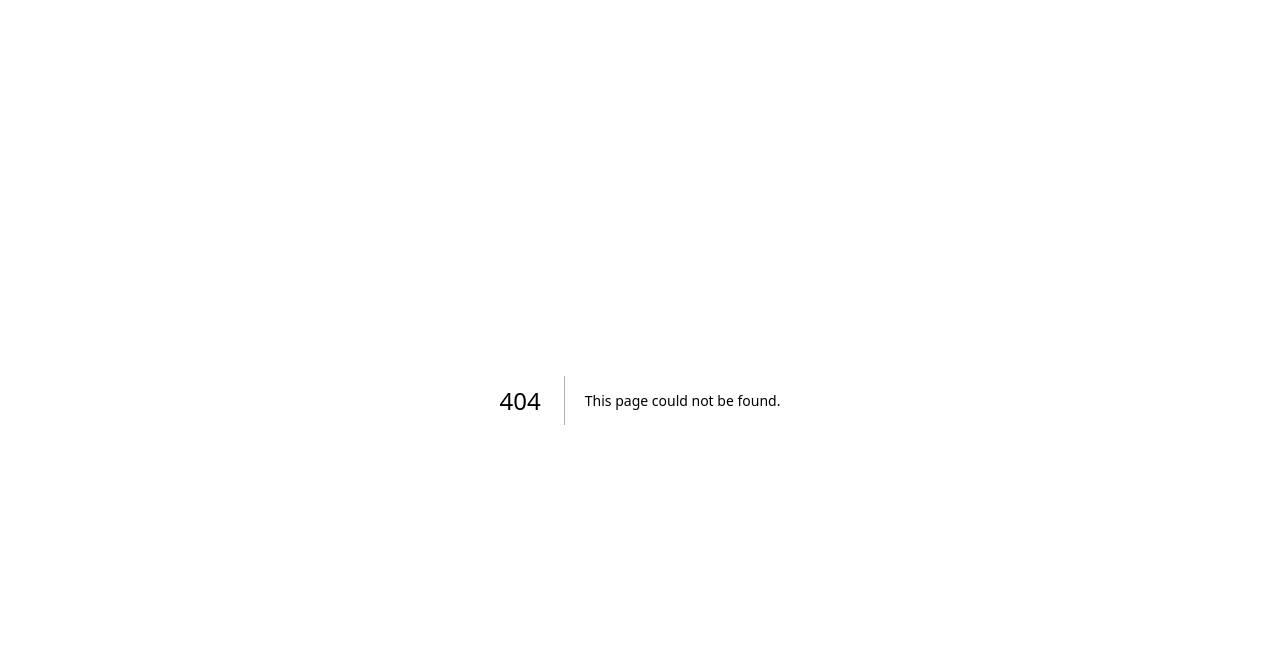
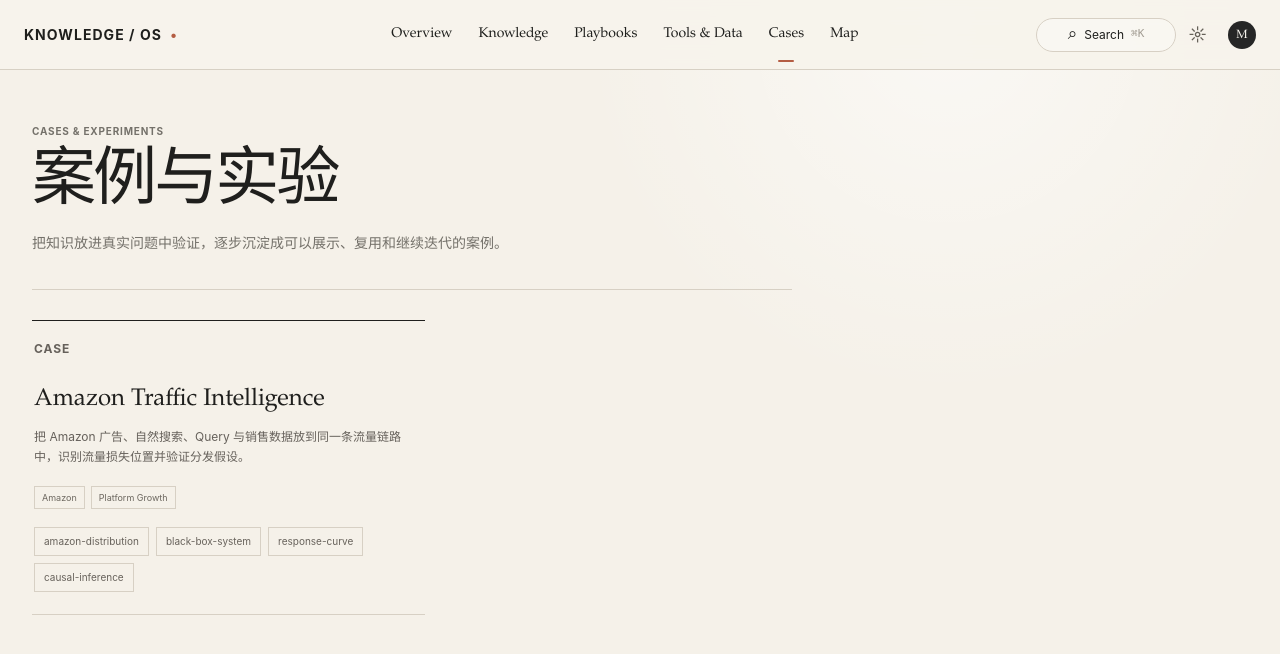
Before and after one commit to water3ovo/Knowledge-OS, a Next.js app: page /cases in a window 1280 px wide. Before the commit this address had no page. Shown: the top 654 px of the page. Built offline with nearby package versions, Linux system fonts and the light colour scheme.

Commit message:
phase3: add cases page

```diff
--- /dev/null
+++ b/app/cases/page.tsx
@@ -0,0 +1,7 @@
+import SectionHeader from "../section-header";
+import { getLibraryItems } from "@/lib/content";
+
+export default function CasesPage(){
+  const items=getLibraryItems().filter(item=>item.kind==="case");
+  return <main className="app-shell"><SectionHeader active="Cases"/><section className="section-page"><header className="section-hero"><p className="section-kicker">CASES & EXPERIMENTS</p><h1>案例与实验</h1><p>把知识放进真实问题中验证，逐步沉淀成可以展示、复用和继续迭代的案例。</p></header><div className="case-grid">{items.map(item=><article className="case-card" key={item.id}><p className="section-kicker">CASE</p><h2>{item.title}</h2><p>{item.summary}</p><div className="mini-list">{item.tags.map(tag=><span key={tag}>{tag}</span>)}</div>{item.related.length>0&&<div className="related-chips" style={{marginTop:18}}>{item.related.map(id=><a href={`/knowledge/${id}`} key={id}>{id}</a>)}</div>}</article>)}</div></section></main>;
+}
```
